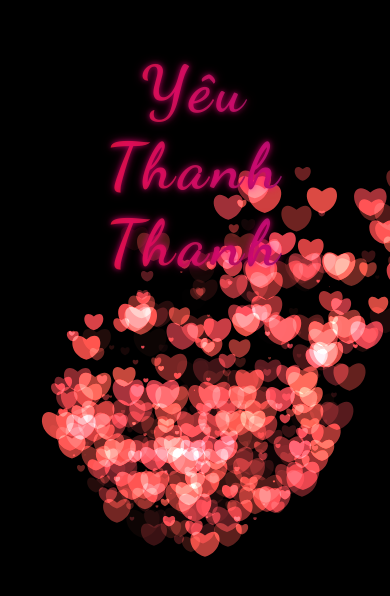
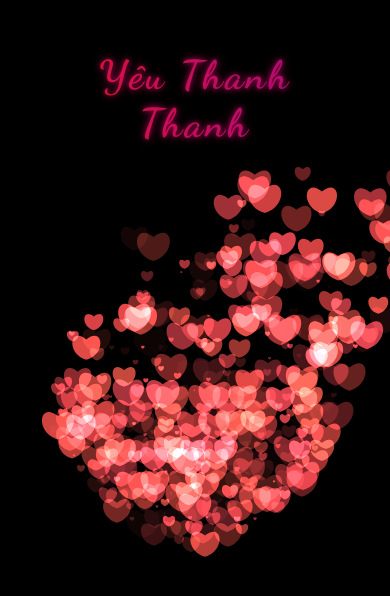
Before and after one commit to dntvip/Thanh, a plain HTML site: page index.html in a window 390 px wide. Drawn offline with Linux system fonts and the light colour scheme.

Commit message:
newupdate

```diff
--- a/styles.css
+++ b/styles.css
@@ -61,3 +61,10 @@ body {
 #moa.show {
   opacity: 1;
 }
+
+@media (max-width: 768px) {
+  .title {
+    font-size: 2.5rem; /* Reduce font size for smaller screens */
+    letter-spacing: 3px; /* Also reduce letter spacing */
+  }
+}
```
